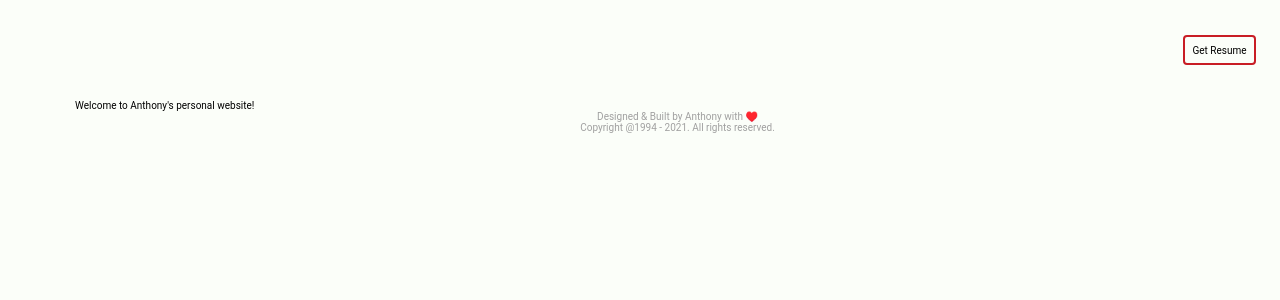
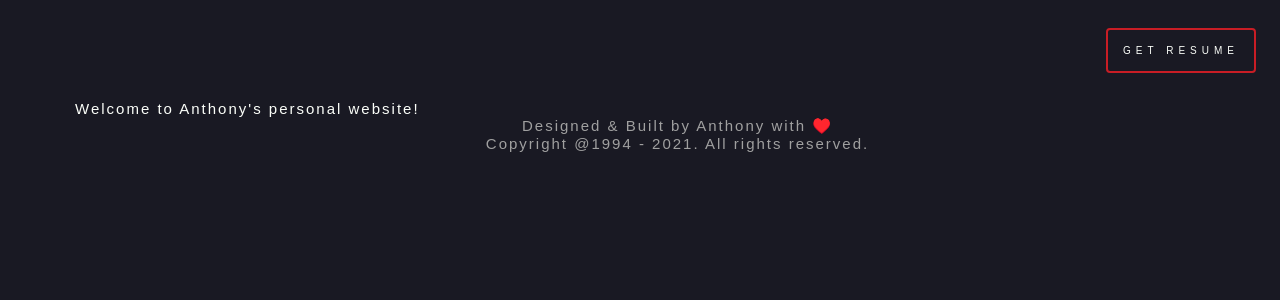
Before and after one commit to antwash/antdwash.com, a Next.js app: page / in a window 1280 px wide. Shown: the top 300 px of the page. Built offline with nearby package versions, Linux system fonts and the light colour scheme; some icons are missing; a web font is replaced by a local one.

Commit message:
components: leverage text component

```diff
--- a/components/footer.tsx
+++ b/components/footer.tsx
@@ -1,6 +1,6 @@
 import { createUseStyles } from "react-jss"
 
-import { HorizontalSocialMediaBar } from "@components"
+import { HorizontalSocialMediaBar, Text } from "@components"
 
 export const Footer = () => {
   const classes = createUseStyles((theme) => ({
@@ -24,8 +24,12 @@ export const Footer = () => {
     <div className={classes.container}>
       <HorizontalSocialMediaBar />
       <div className={classes.message}>
-        <span>Designed & Built by Anthony with ♥️</span>
-        <span>Copyright @1994 - {year}. All rights reserved.️</span>
+        <Text color="grey" variant="p">
+          Designed & Built by Anthony with ♥️
+        </Text>
+        <Text color="grey" variant="p">
+          Copyright @1994 - {year}. All rights reserved.️
+        </Text>
       </div>
     </div>
   )
--- a/components/layout.tsx
+++ b/components/layout.tsx
@@ -2,11 +2,11 @@ import React from "react"
 
 import { createUseStyles } from "react-jss"
 
-import { Footer, NavBar, VerticalSocialMediaBar } from "@components"
+import { Footer, NavBar, Text, VerticalSocialMediaBar } from "@components"
 
 const useStyles = createUseStyles((theme) => ({
   container: {
-    backgroundColor: theme.palette.primary,
+    backgroundColor: theme.palette.background,
     display: "flex",
     flexDirection: "column",
     minHeight: "100vh",
@@ -33,7 +33,7 @@ export const Layout = () => {
       <main className={classes.main}>
         <VerticalSocialMediaBar />
         <div className={classes.content}>
-          <span>Welcome to Anthony&apos;s personal website!</span>
+          <Text variant="p">Welcome to Anthony&apos;s personal website!</Text>
           <Footer />
         </div>
       </main>
--- a/components/navBar.tsx
+++ b/components/navBar.tsx
@@ -4,6 +4,7 @@ import { createUseStyles } from "react-jss"
 
 import Link from "next/link"
 
+import { Text } from "@components"
 import { Icon } from "@icons"
 
 interface NavBarProps {
@@ -27,8 +28,8 @@ export const NavBar = (props: NavBarProps) => {
     resumeBtn: {
       border: `2px solid ${theme.palette.secondary}`,
       borderRadius: "4px",
-      padding: "0.75rem",
-      color: theme.palette.white,
+      padding: "1.5rem",
+      color: theme.palette.primary,
     },
   }))()
 
@@ -41,7 +42,7 @@ export const NavBar = (props: NavBarProps) => {
         </a>
       </Link>
       <a href="" className={classes.resumeBtn}>
-        Get Resume
+        <Text variant="caption">Get Resume</Text>
       </a>
     </div>
   )
```
